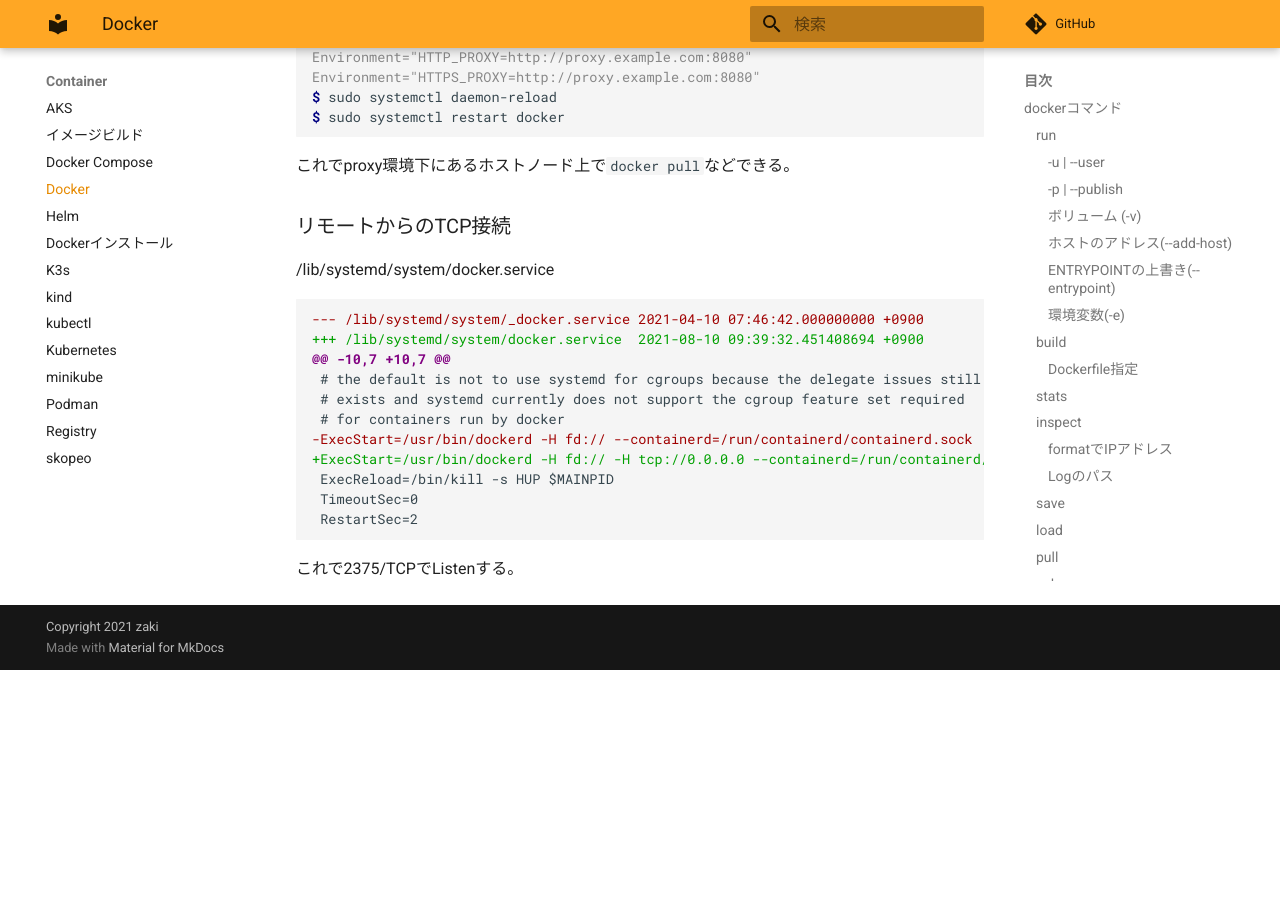
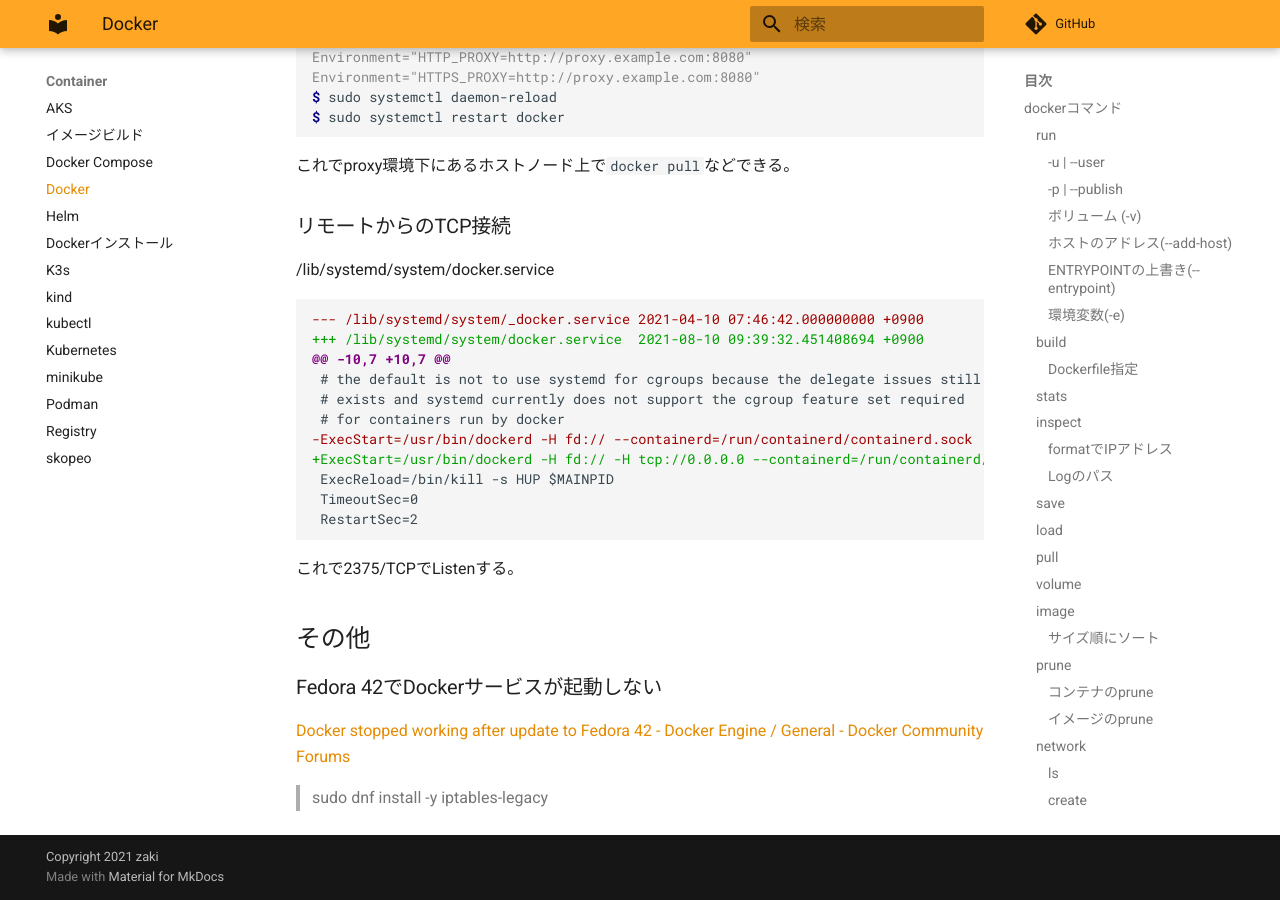
Before and after one commit to zaki-lknr/docs, an MkDocs documentation site: the page built from docs/Container/docker.md, in a window 1280 px wide and 900 px high, scrolled down 8436 px. Built offline with MkDocs 1.6.1 and Material for MkDocs 9.7.7, drawn with Linux system fonts in a browser that asks for light colours; comment, search, counter and statistics services are not loaded; before the commit the page ends 9106 px from its top, so only the background shows below that.

Commit message:
add: container/docker: fedora42で起動不能

````diff
--- a/docs/Container/docker.md
+++ b/docs/Container/docker.md
@@ -441,3 +441,11 @@ $ sudo systemctl restart docker
 ```
 
 これで2375/TCPでListenする。
+
+## その他
+
+### Fedora 42でDockerサービスが起動しない
+
+[Docker stopped working after update to Fedora 42 - Docker Engine / General - Docker Community Forums](https://forums.docker.com/t/docker-stopped-working-after-update-to-fedora-42/147915)
+
+> sudo dnf install -y iptables-legacy
````
